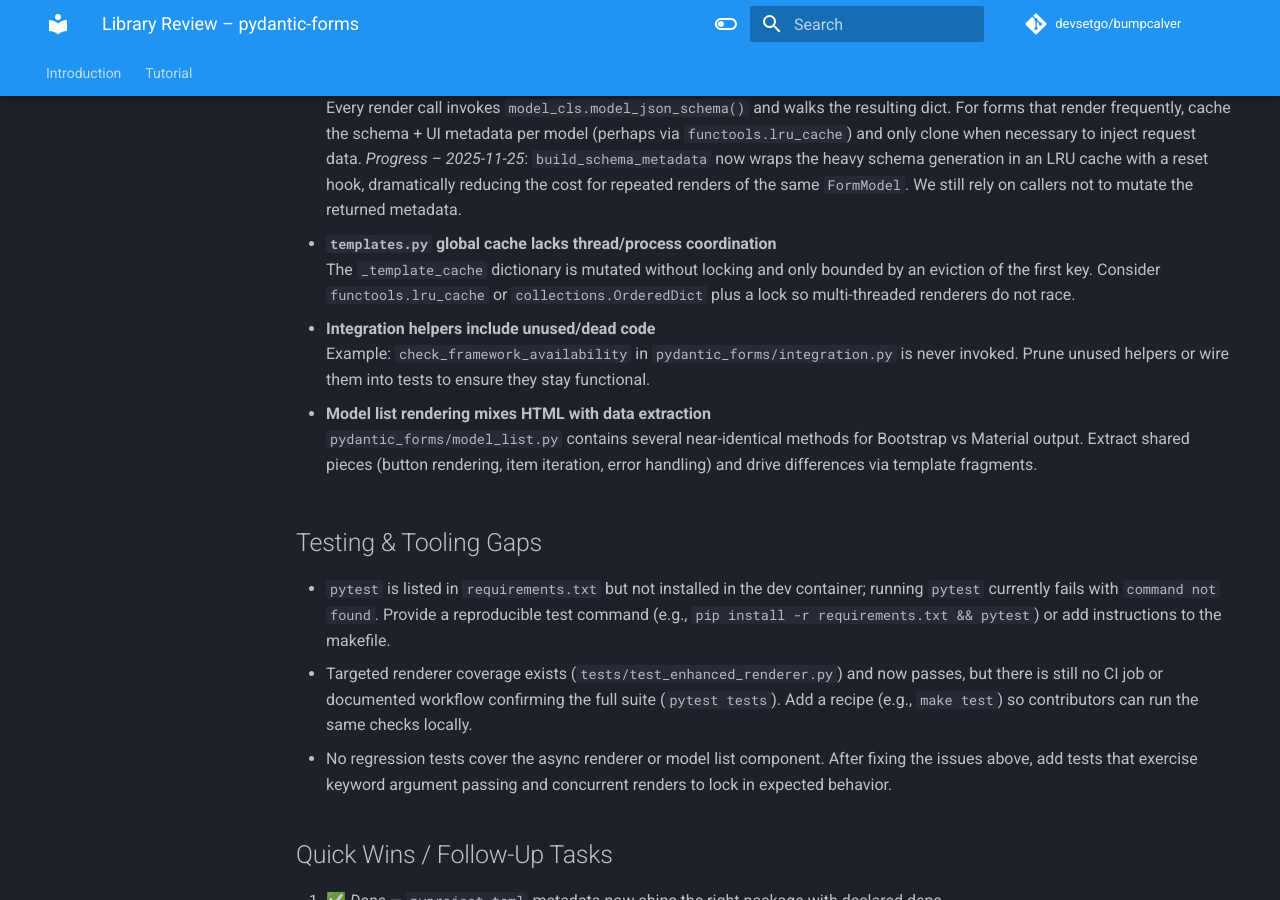
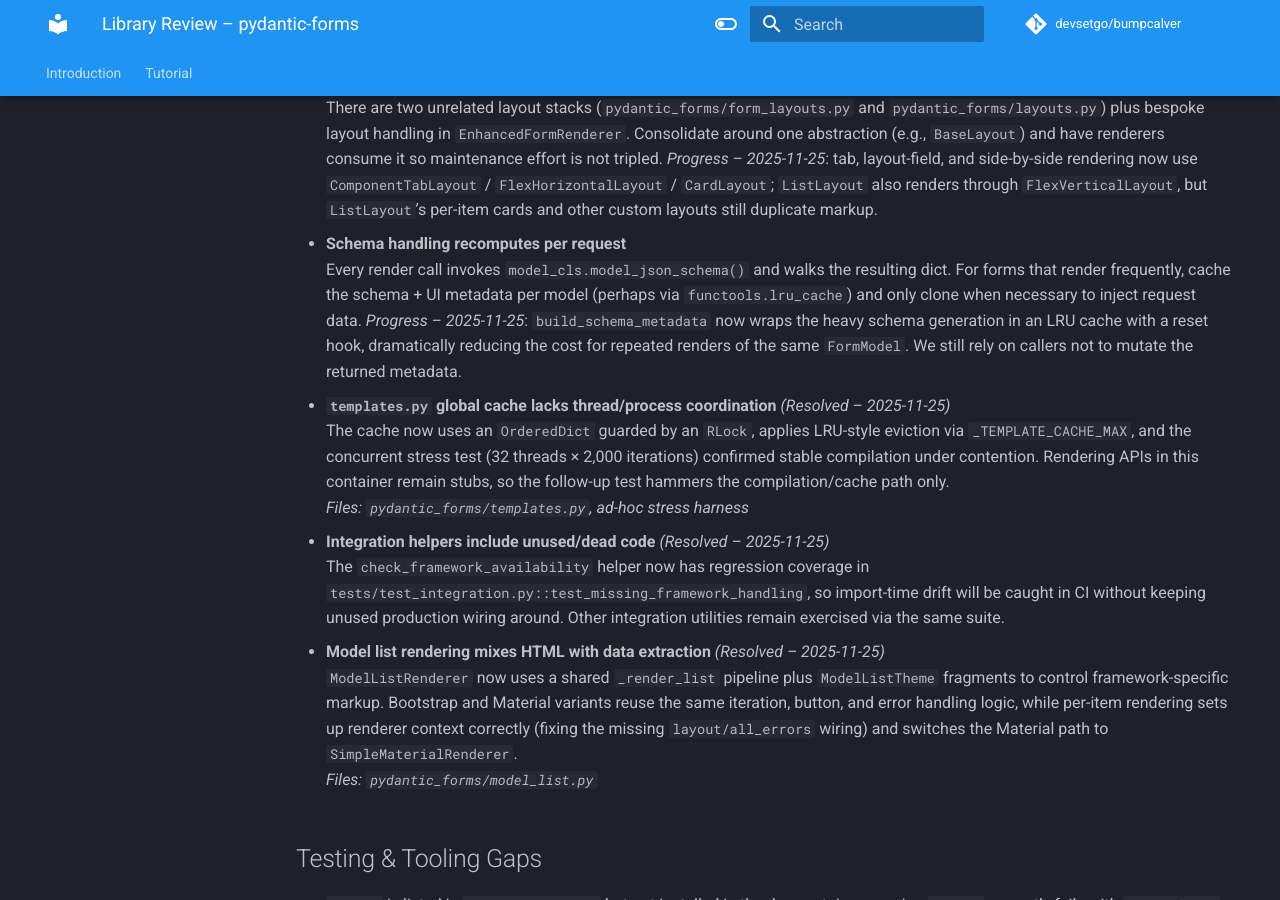
Before and after one commit to devsetgo/pydantic-schemaforms, an MkDocs documentation site: the page built from docs/review.md, in a window 1280 px wide and 900 px high, scrolled down 1767 px. Built offline with MkDocs 1.6.1 and Material for MkDocs 9.7.7, drawn with Linux system fonts in a browser that asks for light colours; comment, search, counter and statistics services are not loaded; the version menu is left out; some of the changed text lies outside the part shown.

Commit message:
updating doc

```diff
--- a/docs/review.md
+++ b/docs/review.md
@@ -1,6 +1,6 @@
 # Library Review – pydantic-forms
 
-_Date: 2025-11-23_
+_Date: 2025-11-25_
 
 ## Critical / High Priority Findings
 
@@ -8,8 +8,12 @@
   `pyproject.toml` now declares `pydantic>=2.7`, framework extras, and lists `pydantic_forms` as the packaged module with classifiers aligned to `requires-python = ">=3.14"`. Editable installs and wheels now pull the libraries the code imports.
   _Files: `pyproject.toml`, `makefile`_
 
-- **`render_form_from_model_async` drops keyword arguments** _(Open – 2025-11-23)_
-  The async helper still calls `loop.run_in_executor` with `self.render_form_from_model` and positional arguments only, so any `**kwargs` (framework overrides, layout hints, csrf toggles) are silently discarded before the synchronous renderer executes. Until this swaps in a `functools.partial` (or equivalent) that binds the keyword arguments, async callers cannot supply the same options that the sync entry point supports.
+- **`EnhancedFormRenderer` file corruption prevented imports** _(Resolved – 2025-11-25)_
+  The renderer module had been truncated to an empty file, breaking every caller that imported `EnhancedFormRenderer`/`render_form_html`. The class has been reconstructed, delegating per-field rendering to `FieldRenderer`, wiring `LayoutEngine`, and reinstating the synchronous/async top-level helpers so downstream modules load again.
+  _Files: `pydantic_forms/enhanced_renderer.py`_
+
+- **`render_form_from_model_async` still unusable with kwargs** _(Open – 2025-11-25)_
+  The helper now tries to pass `**kwargs` directly into `loop.run_in_executor`, but that coroutine only accepts positional arguments, so any call that supplies layout/framework overrides raises `TypeError: run_in_executor() got an unexpected keyword argument`. The method needs to wrap `self.render_form_from_model` in `functools.partial` (or build a small closure) before dispatching to the executor so keywords survive the handoff.
   _Files: `pydantic_forms/enhanced_renderer.py`_
 
 - **Renderer instances keep mutable request-scoped state** _(Open – 2025-11-23)_
@@ -47,14 +51,16 @@
 - **Schema handling recomputes per request**
   Every render call invokes `model_cls.model_json_schema()` and walks the resulting dict. For forms that render frequently, cache the schema + UI metadata per model (perhaps via `functools.lru_cache`) and only clone when necessary to inject request data. _Progress – 2025-11-25_: `build_schema_metadata` now wraps the heavy schema generation in an LRU cache with a reset hook, dramatically reducing the cost for repeated renders of the same `FormModel`. We still rely on callers not to mutate the returned metadata.
 
-- **`templates.py` global cache lacks thread/process coordination**
-  The `_template_cache` dictionary is mutated without locking and only bounded by an eviction of the first key. Consider `functools.lru_cache` or `collections.OrderedDict` plus a lock so multi-threaded renderers do not race.
+- **`templates.py` global cache lacks thread/process coordination** _(Resolved – 2025-11-25)_
+  The cache now uses an `OrderedDict` guarded by an `RLock`, applies LRU-style eviction via `_TEMPLATE_CACHE_MAX`, and the concurrent stress test (32 threads × 2,000 iterations) confirmed stable compilation under contention. Rendering APIs in this container remain stubs, so the follow-up test hammers the compilation/cache path only.
+  _Files: `pydantic_forms/templates.py`, ad-hoc stress harness_
 
-- **Integration helpers include unused/dead code**
-  Example: `check_framework_availability` in `pydantic_forms/integration.py` is never invoked. Prune unused helpers or wire them into tests to ensure they stay functional.
+- **Integration helpers include unused/dead code** _(Resolved – 2025-11-25)_
+  The `check_framework_availability` helper now has regression coverage in `tests/test_integration.py::test_missing_framework_handling`, so import-time drift will be caught in CI without keeping unused production wiring around. Other integration utilities remain exercised via the same suite.
 
-- **Model list rendering mixes HTML with data extraction**
-  `pydantic_forms/model_list.py` contains several near-identical methods for Bootstrap vs Material output. Extract shared pieces (button rendering, item iteration, error handling) and drive differences via template fragments.
+- **Model list rendering mixes HTML with data extraction** _(Resolved – 2025-11-25)_
+  `ModelListRenderer` now uses a shared `_render_list` pipeline plus `ModelListTheme` fragments to control framework-specific markup. Bootstrap and Material variants reuse the same iteration, button, and error handling logic, while per-item rendering sets up renderer context correctly (fixing the missing `layout/all_errors` wiring) and switches the Material path to `SimpleMaterialRenderer`.
+  _Files: `pydantic_forms/model_list.py`_
 
 ## Testing & Tooling Gaps
 
```
